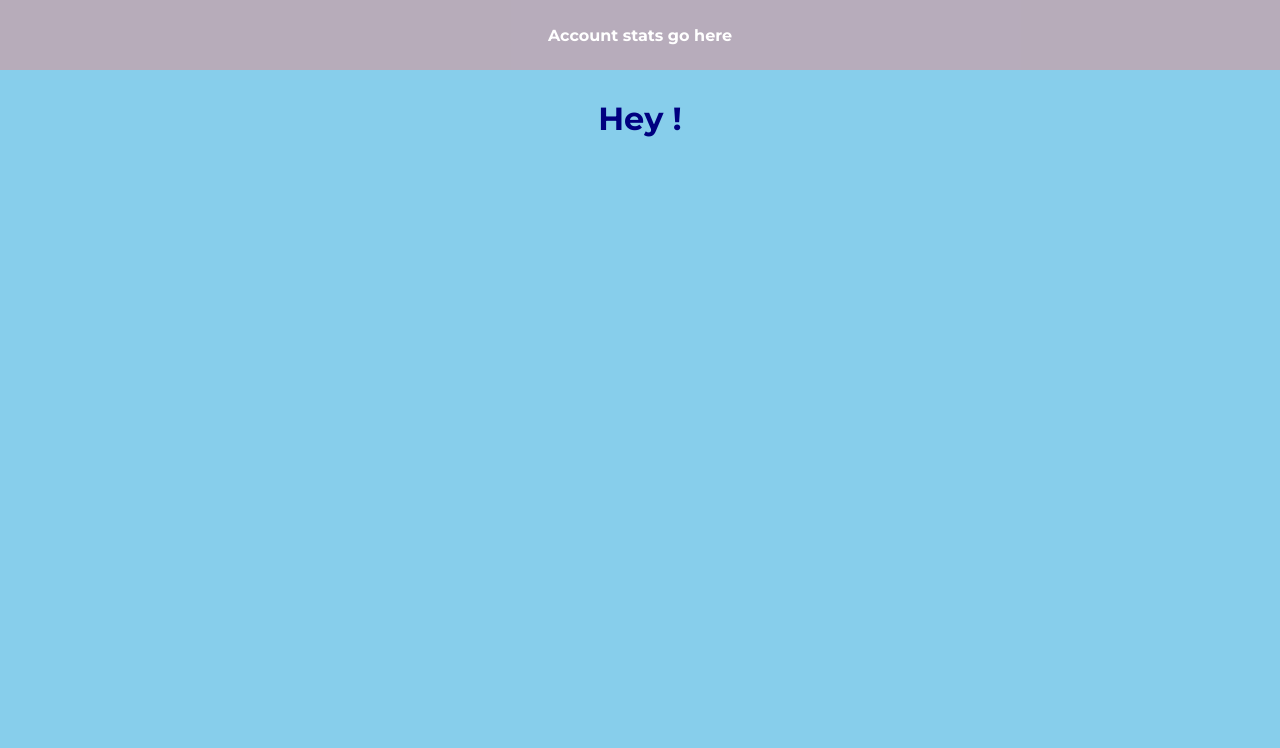
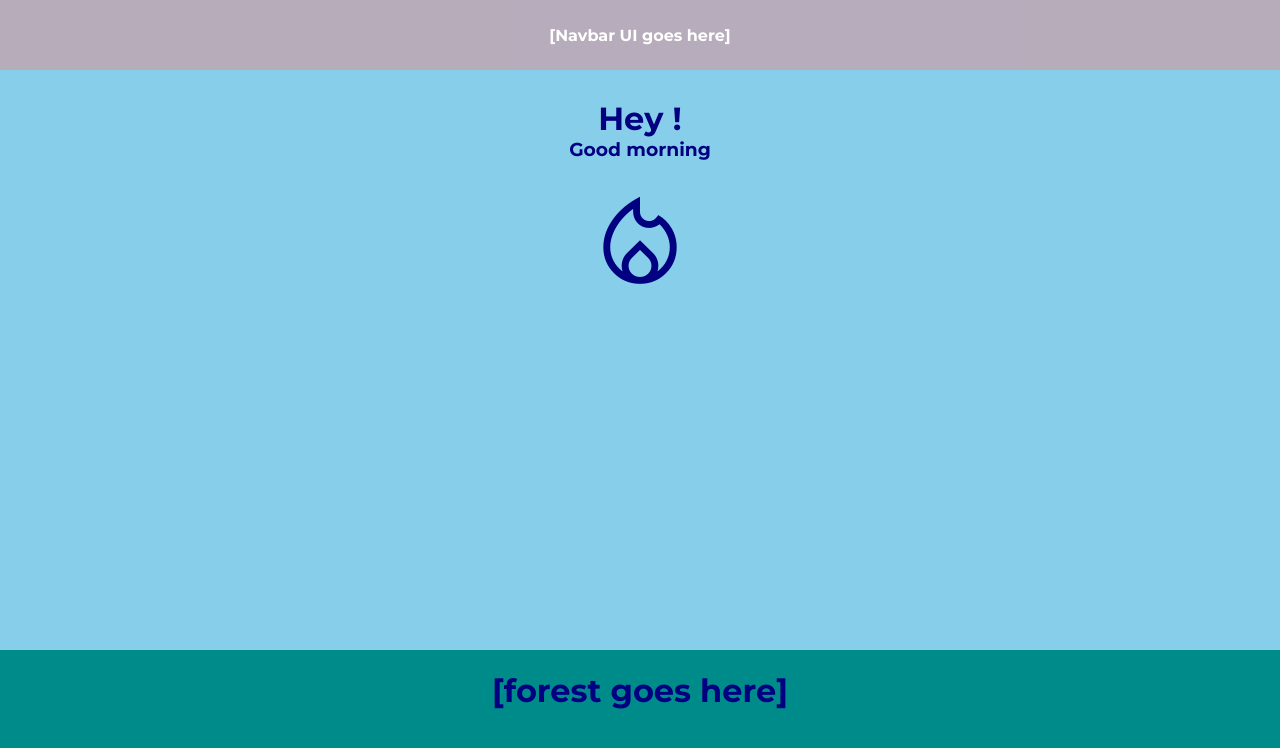
Before and after one commit to lynn89-sudo/vogelOS, a SvelteKit app: page / in a window 1280 px wide. Shown: the top 748 px of the page. Built offline with nearby package versions, Linux system fonts and the light colour scheme; sample sign-in values are in the browser's storage.

Commit message:
Added streak and layout for forest box; didn't make the forest yet since Hackatime does not count it

```diff
--- a/src/lib/navbar.svelte
+++ b/src/lib/navbar.svelte
@@ -23,7 +23,7 @@
 
 <div id="navbar">
 <div id="account">
-    <h4>Account stats go here</h4>
+    <h4>[Navbar UI goes here]</h4>
 </div>
 </div>
 <div id="spacing"></div>
--- a/src/routes/+page.svelte
+++ b/src/routes/+page.svelte
@@ -10,8 +10,11 @@
         "Welcome"
     ]
     let greeting = greetings[Math.floor((Math.random()*4))]
+    let greeting2 = $state("");
     let name = $state("");
     //console.log(clock.getHours());
+
+    let streak = $state(0);
 
     onMount(function() {
         if (localStorage.getItem("accountCreated") == null || localStorage.getItem("accountCreated") == "false") {
@@ -25,18 +28,37 @@
     onMount(function() {
         let clock = new Date();
         let sky = document.getElementById("sky");
-        if (clock.getHours() < 7 || clock.getHours() > 20) {
+        if (clock.getHours() < 7 || clock.getHours() > 18) {
             document.body.style = `background-color: black; color: white;`;
             document.getElementById("nameTitle").style = "color: pink";
+
+            if (clock.getHours() < 7) {
+                greeting2 = "Good morning";
+            }
+            else {
+                greeting2 = "Good evening";
+                document.getElementById("streakIcon").innerText = "emergency_heat"
+            }
         }
         else {
             document.body.style = `background-color: skyblue; color: navy`;
+            if (clock.getHours() < 12) {
+                greeting2 = "Good morning";
+            }
+            else {
+                greeting2 = "Good afternoon";
+            }
         }
     })
 
     onMount(function() {
         name = localStorage.getItem("name");
         document.getElementById("title").classList.remove("init");
+        document.getElementById("streakDisplay").classList.remove("init");
+    })
+
+    onMount(function() {
+        streak = localStorage.getItem("streak");
     })
 </script>
 <style>
@@ -54,15 +76,40 @@
     #title {
         opacity: 1;
         transition: opacity 2s ease-in-out;
+        margin-bottom: 0;
 
         user-select: none;
         -webkit-user-drag: none;
         -moz-user-select: none;
     }
     #nameTitle {
-        color: purple;
+        color: rgb(6, 67, 210);
+    }
+
+    #forest {
+        position: absolute;
+        bottom: 0;
+        right: 0;
+        left: 0;
+        height: 150px;
+        background-color: darkcyan
+    }
+
+    #streakDisplay.init {
+
+        opacity: 0;
+        transform: rotate(4deg);
+    }
+    #streakDisplay {
+        opacity: 1;
+        transition: opacity 1s;
     }
 </style>
+<link rel="stylesheet" href="https://fonts.googleapis.com/css2?family=Material+Symbols+Outlined:opsz,wght,FILL,GRAD@24,400,0,0&icon_names=emergency_heat,mode_heat" />
 <Navbar />
 <div id="sky" style="" alt="Sky Background"></div>
 <h1 id="title" class="init">{ greeting } <span id="nameTitle" style="">{ name }</span>!</h1>
+<h3 id="greeting" style="margin-top: 0">{ greeting2 }</h3>
+<h1><span id="streakIcon" class="material-symbols-outlined" style="font-size: 110px; margin-bottom: 0; padding-bottom: 0;">mode_heat</span></h1>
+<h1 id="streakDisplay" style="margin-top: 0;" class="init">{ streak }</h1>
+<div id="forest"><h1>[forest goes here]</h1></div>
--- a/src/routes/create/+page.svelte
+++ b/src/routes/create/+page.svelte
@@ -24,6 +24,7 @@
 
     function processInput() {
         localStorage.setItem("name", document.getElementById("nameInput").value)
+        localStorage.setItem("streak", 0);
         localStorage.setItem("accountCreated", true);
         window.location.href = `${base}/`;
     }
```
